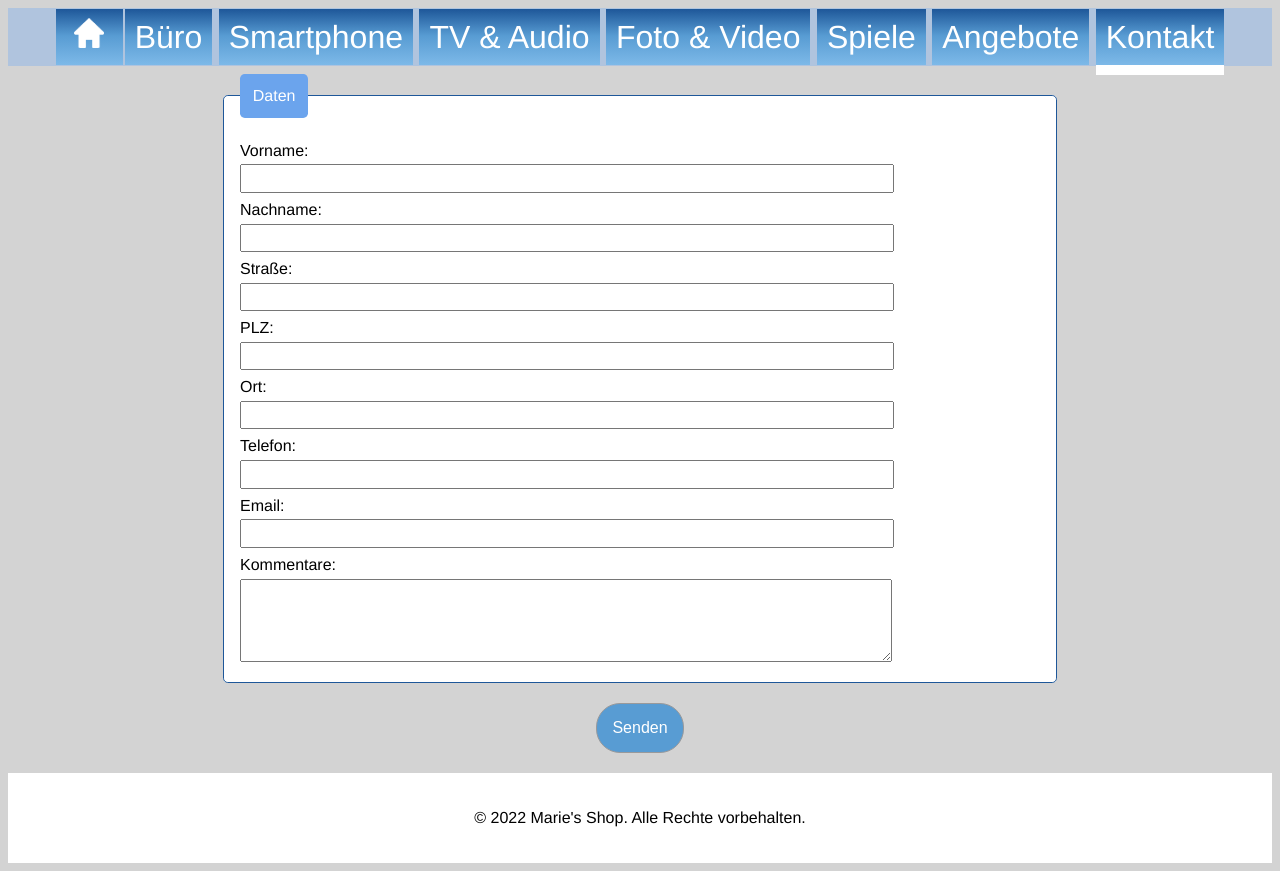
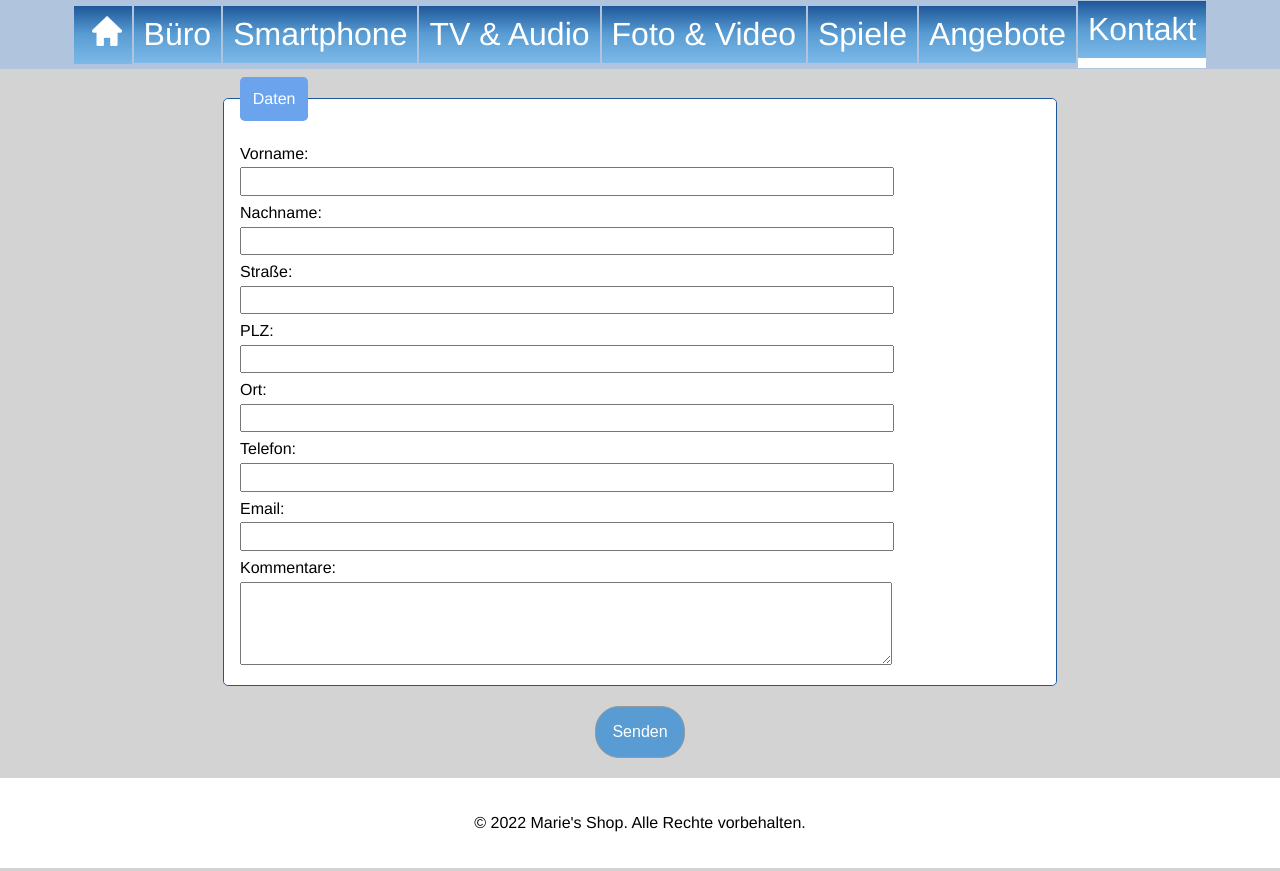
Before and after one commit to marieannonciatehatungimana/WD-22-D07-UIB-Final-Project, a website built with Parcel: page src/contact.html in a window 1280 px wide. Built offline with nearby package versions, Linux system fonts and the light colour scheme.

Commit message:
Adjusts media.

```diff
--- a/src/contact.html
+++ b/src/contact.html
@@ -8,7 +8,7 @@
   <body>
     <nav>
       <a href="index.html">
-        <img src="images/home/home-icon.png" width="30px" height="30px" />
+        <img class="home-icon" src="images/home/home-icon.png" />
       </a>
       <a href="office.html">Büro</a>
       <a href="smartphone.html">Smartphone</a>
--- a/src/styles/style.css
+++ b/src/styles/style.css
@@ -1,10 +1,36 @@
+/*
+ Media queries
+*/
+
+@media (min-width: 0px) and (max-width: 800px) {
+  html {
+    font-size: 10px;
+  }
+}
+
+@media (min-width: 801px) and (max-width: 1200px) {
+  html {
+    font-size: 12px;
+  }
+}
+
+@media (min-width: 1201px) {
+  html {
+    font-size: 16px;
+  }
+}
+
+/*
+ Other
+*/
+
 html {
-  font-size: 16px;
   font-family: "AvenirNext", "Helvetica Neue", Helvetica, Arial, sans-serif;
 }
 
 body {
-  font-family: "AvenirNext", "Helvetica Neue", Helvetica, Arial, sans-serif;
+  width: 100%;
+  margin: auto;
   background-color: #d3d3d3;
 }
 
@@ -16,7 +42,7 @@
 button {
   color: white;
   border: 1px solid #98999b;
-  padding: 15px;
+  padding: 1rem;
   border-radius: 1.5rem;
   outline: none;
   cursor: pointer;
@@ -33,21 +59,26 @@
 }
 
 .button-container {
-  margin: 20px;
+  margin: 1.25rem;
 }
 
 nav {
-  padding: 10px;
+  margin: auto;
+  display: flex;
+  align-items: center;
   text-align: center;
   background-color: #b0c4de;
+  height: auto;
+  width: 100%;
+  justify-content: center;
 }
 
 nav a {
   color: white;
   text-decoration: none;
-  font-size: 2em;
-  padding: 10px;
-  margin: 1px;
+  font-size: 2rem;
+  padding: 0.625rem;
+  margin: 0.0625rem;
 
   /* Permalink - use to edit and share this gradient: https://colorzilla.com/gradient-editor/#1e5799+0,589cd3+48,7db9e8+100 */
 
@@ -69,7 +100,7 @@
 }
 
 nav .active {
-  border-bottom: 10px solid white;
+  border-bottom: 0.625rem solid white;
 }
 
 nav img {
@@ -77,7 +108,7 @@
 }
 
 main {
-  margin-top: 8px;
+  margin-top: 0.5rem;
 }
 
 .home-container {
@@ -93,9 +124,14 @@
   padding: 1rem;
   margin: auto;
   background-color: white;
-  width: 87.5rem;
+  width: 90%;
   overflow: hidden;
   text-align: left;
+}
+
+.home-icon {
+  width: 1.875rem;
+  height: 1.875rem;
 }
 
 .welcome-message {
@@ -130,8 +166,11 @@
 
 footer {
   background-color: white;
-  padding: 20px;
+  padding-top: 1.25rem;
+  padding-bottom: 1.25rem;
   text-align: center;
+  width: 100%;
+  margin: auto;
 }
 
 .articles-container {
```
Also changed, not shown: src/foto-and-video.html (+1 -2 lines), src/games.html (+1 -1 lines), src/index.html (+3 -1 lines), src/offers.html (+1 -1 lines), src/office.html (+1 -1 lines), src/smartphone.html (+1 -1 lines), src/tv-and-audio.html (+1 -1 lines).
